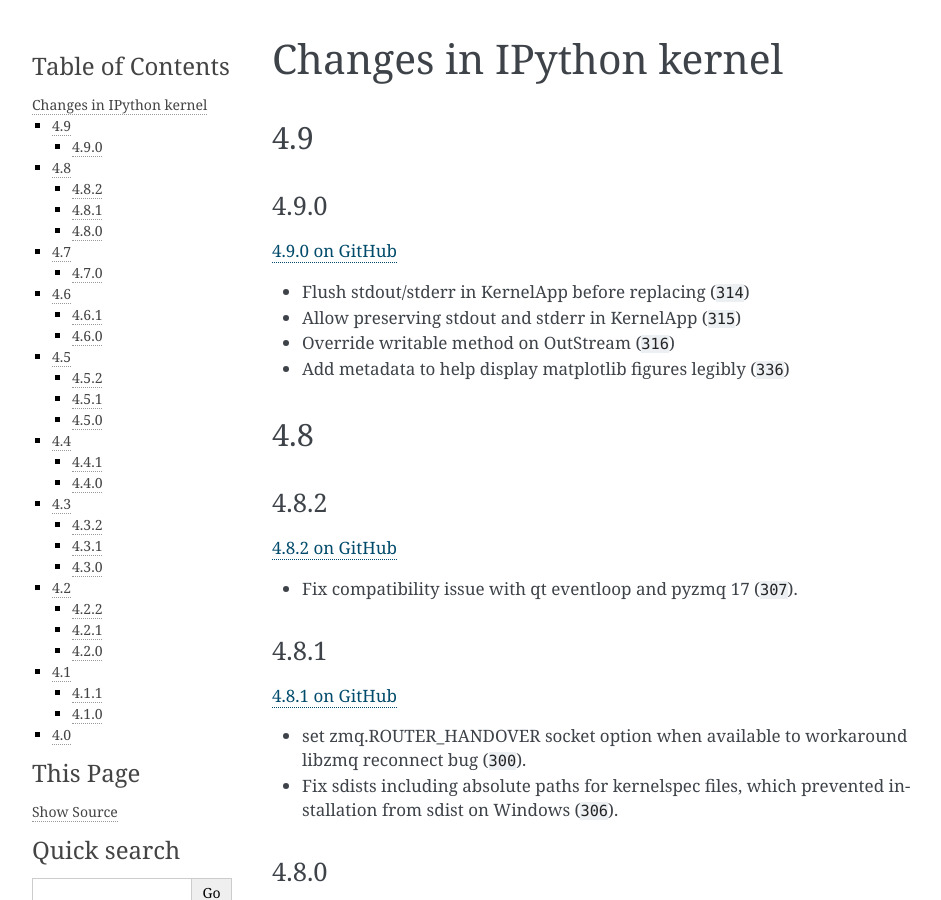
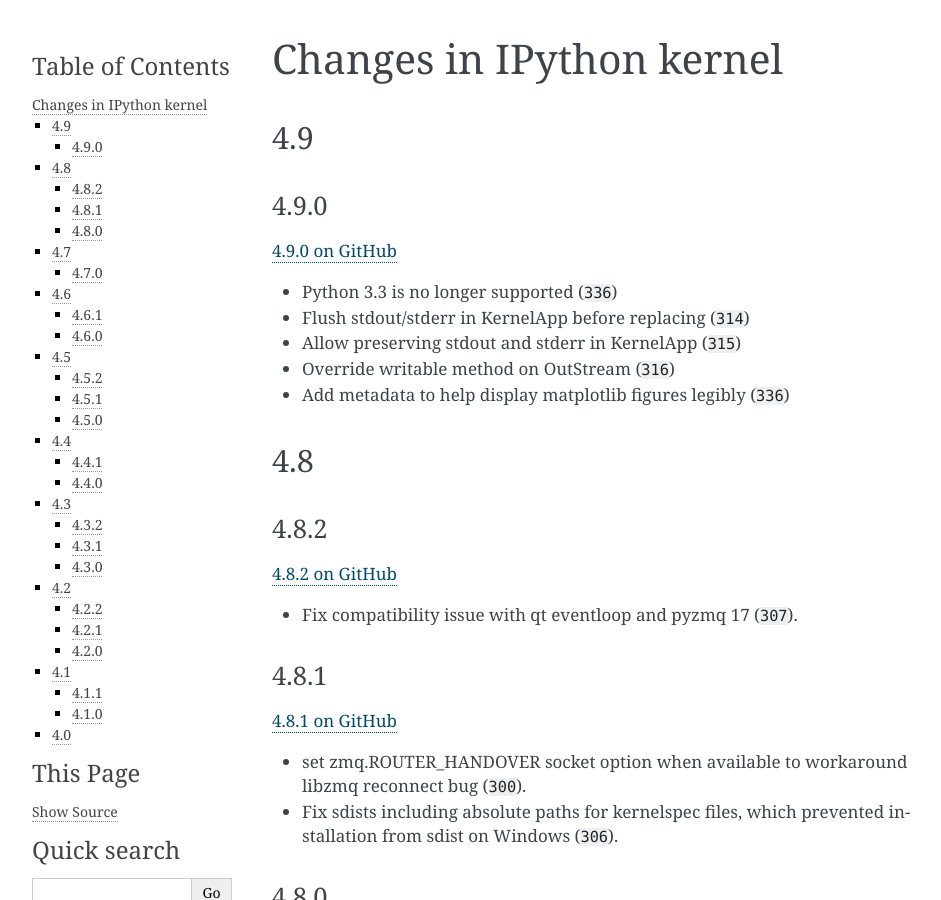
Before and after one commit to ipython/ipykernel, a Sphinx documentation site: the page built from docs/changelog.rst, in a window 1280 px wide and 900 px high. Shown: the whole window, without its empty margins (148-1089 px from the left). Built offline with Sphinx 7.4.7, drawn with Linux system fonts in a browser that asks for light colours; cross-references to code outside the pages are shown as plain code.

Commit message:
Add note about py33

```diff
--- a/docs/changelog.rst
+++ b/docs/changelog.rst
@@ -9,6 +9,7 @@
 
 `4.9.0 on GitHub <https://github.com/ipython/ipykernel/milestones/4.9>`__
 
+- Python 3.3 is no longer supported (:ghpull:`336`)
 - Flush stdout/stderr in KernelApp before replacing (:ghpull:`314`)
 - Allow preserving stdout and stderr in KernelApp (:ghpull:`315`)
 - Override writable method on OutStream (:ghpull:`316`)
```
